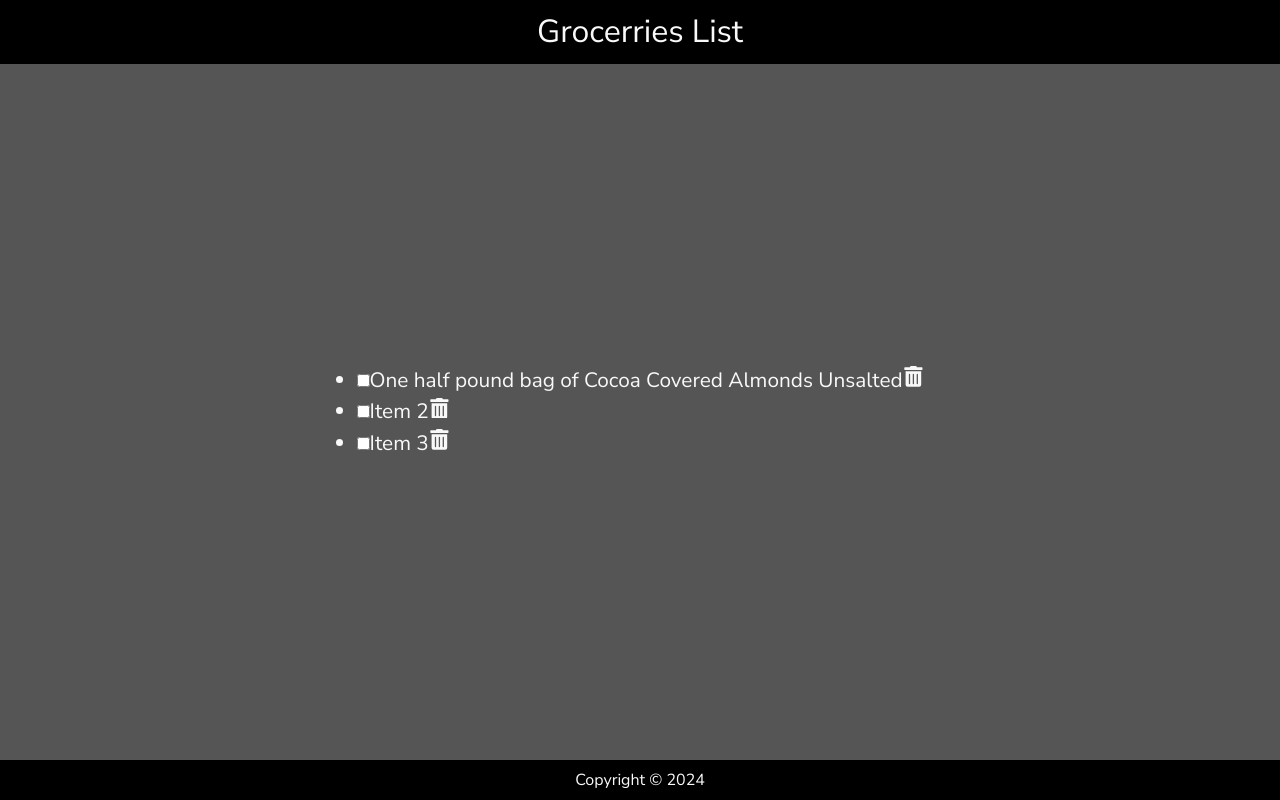
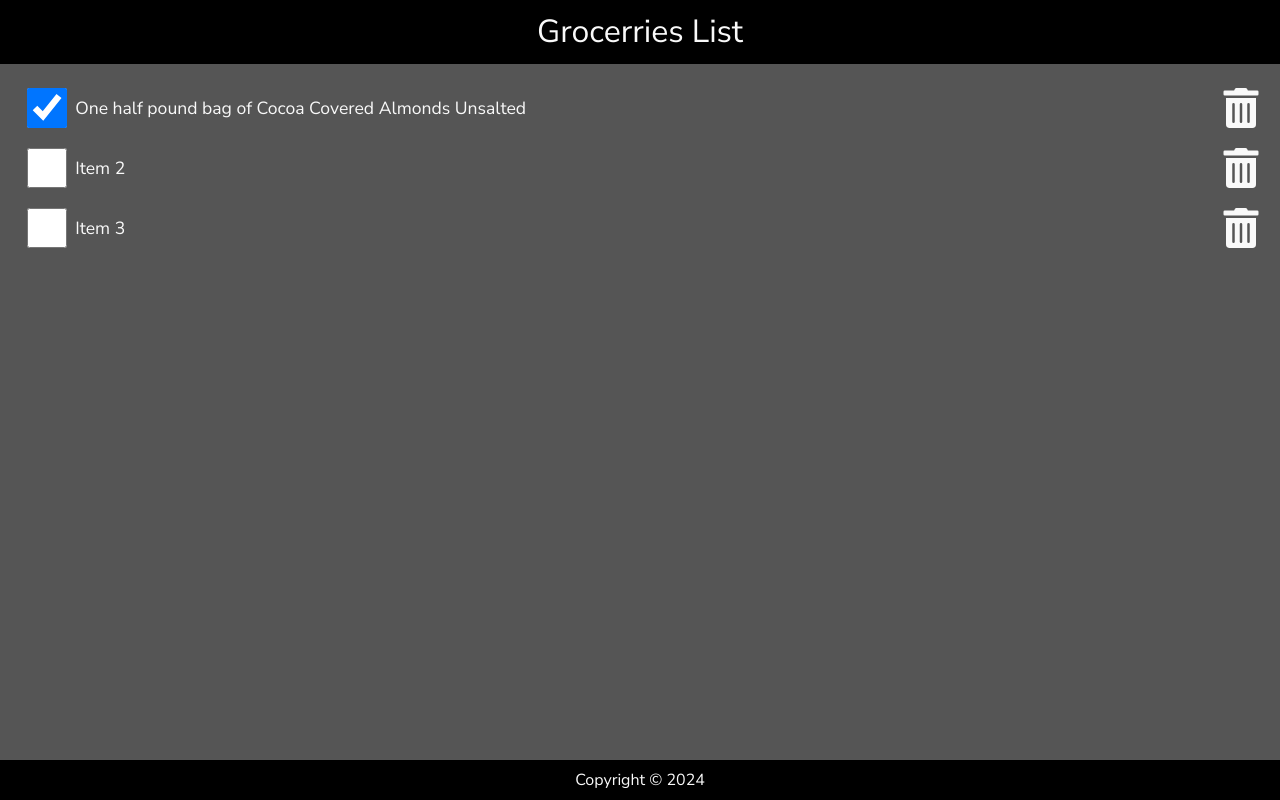
Before and after one commit to BirushaNdegeya/grocerries, a React (Vite) app: page / in a window 1280 px wide. Built offline with nearby package versions, Linux system fonts and the light colour scheme.

Commit message:
update
update

```diff
--- a/src/components/Content.jsx
+++ b/src/components/Content.jsx
@@ -5,7 +5,7 @@ const Content = () => {
    const [items, setItems] = useState([
       {
          id: 1,
-         checked: false,
+         checked: true,
          item: "One half pound bag of Cocoa Covered Almonds Unsalted",
       },
       {
@@ -20,6 +20,11 @@ const Content = () => {
       }
    ]);
 
+   const handleCheck = (id) => {
+      const listItems = items.map((item) => item.id === id ? { ...item, checked: !item.checked} : item);
+      setItems(listItems);
+   }
+
    return (
       <main>
          <ul>
@@ -29,6 +34,7 @@ const Content = () => {
                      <input
                         type="checkbox"
                         checked={item.checked}
+                        onChange={() => handleCheck(item.id)}
                      />
                      <label>{item.item}</label>
                      <FaTrashAlt
--- a/src/index.css
+++ b/src/index.css
@@ -36,11 +36,60 @@ header, footer {
 }
 
 main {
-   font-size: 1.3rem;
+   font-size: 1.1rem;
    flex: 1;
    display: flex;
    flex-direction: column;
+   padding: 16px;
+}
+
+ul {
+   width: 100%;
+   list-style-type: none;
+   padding: 0 0.2rem 0.25rem;
+}
+
+ul li::before {
+   content: "\200B";
+}
+
+.item {
+   display: flex;
+   justify-content: flex-start;
    align-items: center;
-   padding: 16px;
-   justify-content: center;
+   padding: 0.5rem 0 0.5rem 0.5rem;
+   margin: 0.25rem 0;
 }
+
+.item:first-child {
+   margin: 0;
+}
+
+.item input[type="checkbox"] {
+   text-align: center;
+   width: 2.5rem;
+   min-width: 40px;
+   height: 2.5rem;
+   height: 40px;
+   min-height: 40px;
+   cursor: pointer;
+   margin-right: 0.5rem;
+}
+
+.item > label {
+   flex-grow: 1;
+}
+
+.item > svg {
+   width: 40px;
+   height: 40px;
+   font-size: 1rem;
+   color: #f9f9f9;
+   cursor: pointer;
+}
+
+.item svg:focus,
+.item svg:hover {
+   color: red;
+   outline: none;
+}
```
